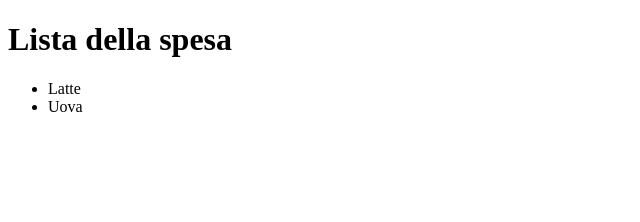
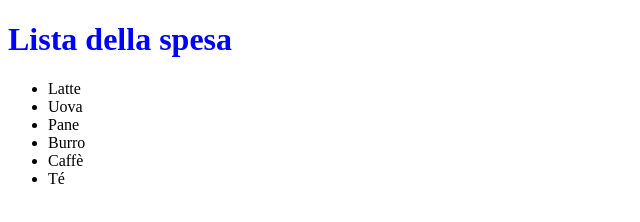
Before and after one commit to LoZioSpada/Git-exercise, a plain HTML site: page index.html in a window 1280 px wide. Shown: the whole page, without its empty margins (0-640 px from the left). Drawn offline with Linux system fonts and the light colour scheme.

Commit message:
GIT
change style

```diff
--- a/index.html
+++ b/index.html
@@ -9,10 +9,14 @@
 </head>
 
 <body>
-        <h1>Lista della spesa</h1>
+        <h1 style="color: blue;">Lista della spesa</h1>
         <ul>
                 <li>Latte</li>
                 <li>Uova</li>
+                <li>Pane</li>
+                <li>Burro</li>
+                <li>Caffè</li>
+                <li>Té</li>
         </ul>
 </body>
 
```
